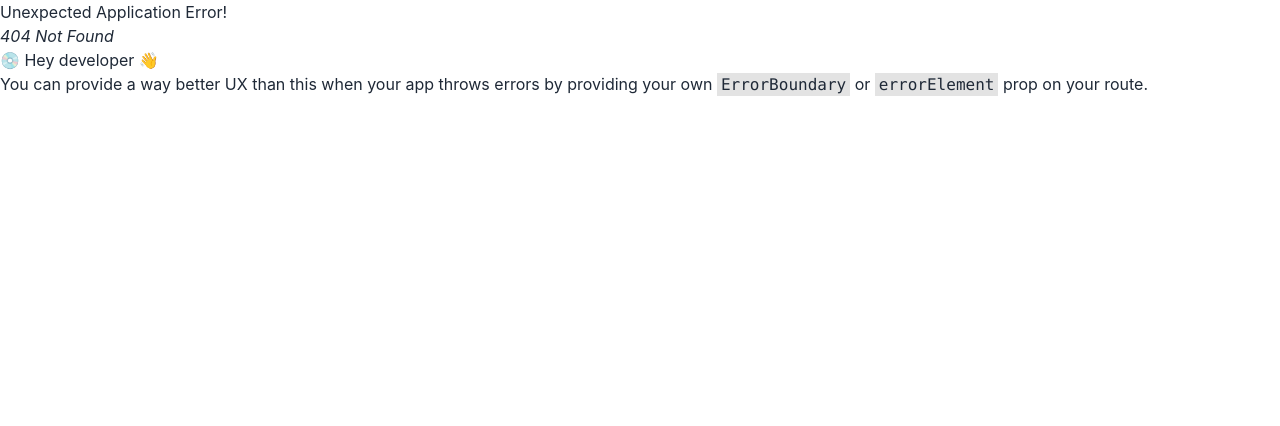
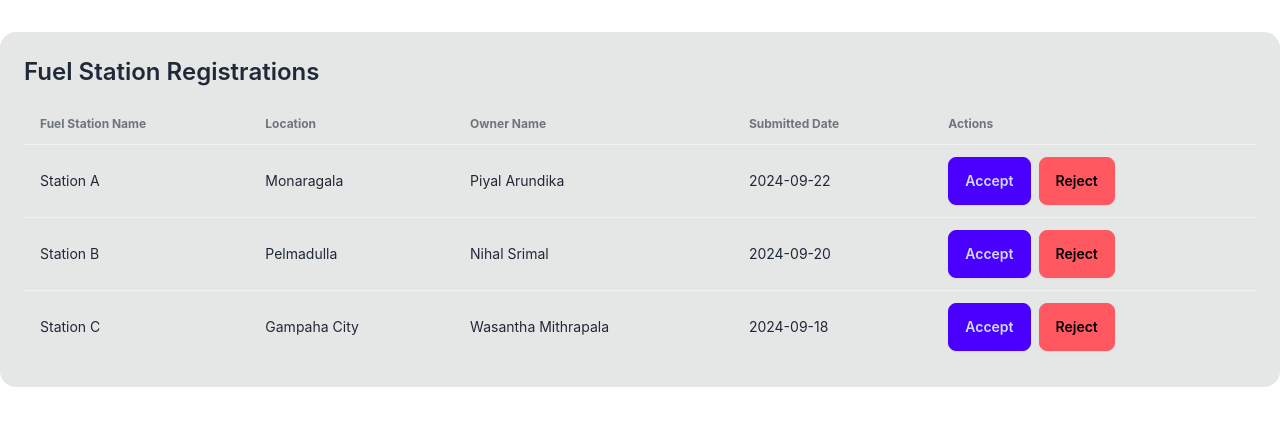
Before and after one commit to Khemz-Developer/fuel-quota-management-frontend-Project, a React (Vite) app in the folder Admin-Portal/: page /accepted-orders in a window 1280 px wide. Before the commit this address had no page. Shown: the top 426 px of the page. Built offline with nearby package versions, Linux system fonts and the light colour scheme; no server answers.

Commit message:
Fuel Station Owner management table

```diff
--- /dev/null
+++ b/Admin-Portal/src/components/StationOwners.jsx
@@ -0,0 +1,121 @@
+import React, { useEffect, useState } from 'react';
+
+const StationOwners = () => {
+  const [stationRows, setStationRows] = useState([]);
+  const [selectedStation, setSelectedStation] = useState(null);
+
+   // Dummy data to simulate fetched data
+   const dummyData = [
+    {
+      _id: '1',
+      stationName: 'Station A',
+      location: 'Monaragala',
+      ownerName: 'Piyal Arundika',
+      submittedDate: '2024-09-22',
+    },
+    {
+      _id: '2',
+      stationName: 'Station B',
+      location: 'Pelmadulla',
+      ownerName: 'Nihal Srimal',
+      submittedDate: '2024-09-20',
+    },
+    {
+      _id: '3',
+      stationName: 'Station C',
+      location: 'Gampaha City',
+      ownerName: 'Wasantha Mithrapala',
+      submittedDate: '2024-09-18',
+    },
+  ];
+
+  useEffect(() => {
+    // Simulate setting fetched data
+    setStationRows(dummyData);
+  }, []);
+
+  // Fetch data using fetch API
+  const fetchData = async () => {
+    try {
+      const response = await fetch('http://localhost:5173/fuelStations/getPending');
+      if (!response.ok) {
+        throw new Error('Network response was not ok');
+      }
+      const data = await response.json();
+      setStationRows(data);
+    } catch (error) {
+      console.error('Error fetching data: ', error);
+    }
+  };
+
+  useEffect(() => {
+    fetchData();
+  }, []);
+
+  // Handle accept station
+  const handleAccept = async (stationId) => {
+    try {
+      const response = await fetch(`http://localhost:5173/fuelStations/accept/${stationId}`, {
+        method: 'PATCH',
+      });
+      if (!response.ok) {
+        throw new Error('Network response was not ok');
+      }
+      fetchData();
+    } catch (error) {
+      console.error('Error accepting station: ', error);
+    }
+  };
+
+  // Handle reject station
+  const handleReject = async (stationId) => {
+    try {
+      const response = await fetch(`http://localhost:5173/fuelStations/reject/${stationId}`, {
+        method: 'PATCH',
+      });
+      if (!response.ok) {
+        throw new Error('Network response was not ok');
+      }
+      fetchData();
+    } catch (error) {
+      console.error('Error rejecting station: ', error);
+    }
+  };
+
+  return (
+    <div className="container mx-auto my-8">
+      <div className="card shadow-x1 bg-base-300 p-6">
+        <h2 className="text-2xl font-semibold mb-4">Fuel Station Registrations</h2>
+        <div className="overflow-x-auto">
+          <table className="table w-full">
+            <thead>
+              <tr>
+                <th>Fuel Station Name</th>
+                <th>Location</th>
+                <th>Owner Name</th>
+                <th>Submitted Date</th>
+                <th>Actions</th>
+              </tr>
+            </thead>
+            <tbody>
+              {stationRows.map((row) => (
+                <tr key={row._id}>
+                  <td>{row.stationName}</td>
+                  <td>{row.location}</td>
+                  <td>{row.ownerName}</td>
+                  <td>{new Date(row.submittedDate).toISOString().split('T')[0]}</td>
+                  <td>
+                    <button onClick={() => handleAccept(row._id)} className="btn btn-primary mr-2">Accept</button>
+                    <button onClick={() => handleReject(row._id)} className="btn btn-error">Reject</button>
+                  </td>
+                </tr>
+              ))}
+            </tbody>
+          </table>
+        </div>
+      </div>
+    </div>
+  );
+};
+
+export default StationOwners;
```
Also changed, not shown: Admin-Portal/src/router/Router.jsx (+6 -1 lines).
